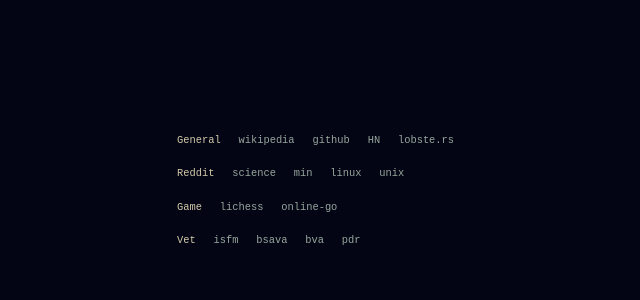
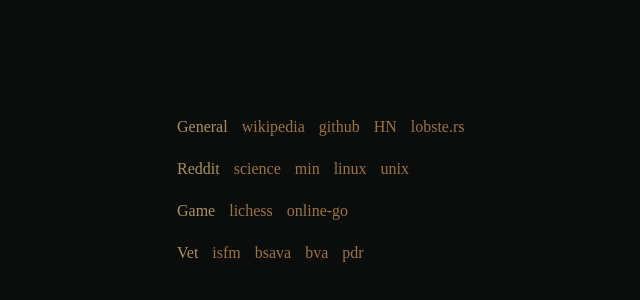
Before and after one commit to stephenmjmaxwell/dotfiles, a plain HTML site: page startpage/index.html in a window 1280 px wide. Shown: the part 170-470 px from the top of the page, without its empty margins (268-908 px from the left). Drawn offline with Linux system fonts and the light colour scheme.

Commit message:
:scissors:

```diff
--- a/startpage/scss/style.scss
+++ b/startpage/scss/style.scss
@@ -22,7 +22,7 @@ body {
 
 main {
     display: block;
-    font-family: monospace;
+    font-family: Iosevka;
     left: 50%;
     position: absolute;
    top: 45%;
@@ -53,7 +53,7 @@ ul {
 li {
     color: $color5;
     display: inline-block;
-    font-size: 0.8em;
+    font-size: 1em;
     line-height: 1.0;
     list-style: none;
     margin: 5px;
```
Also changed, not shown: startpage/style.css, 3 other files.
